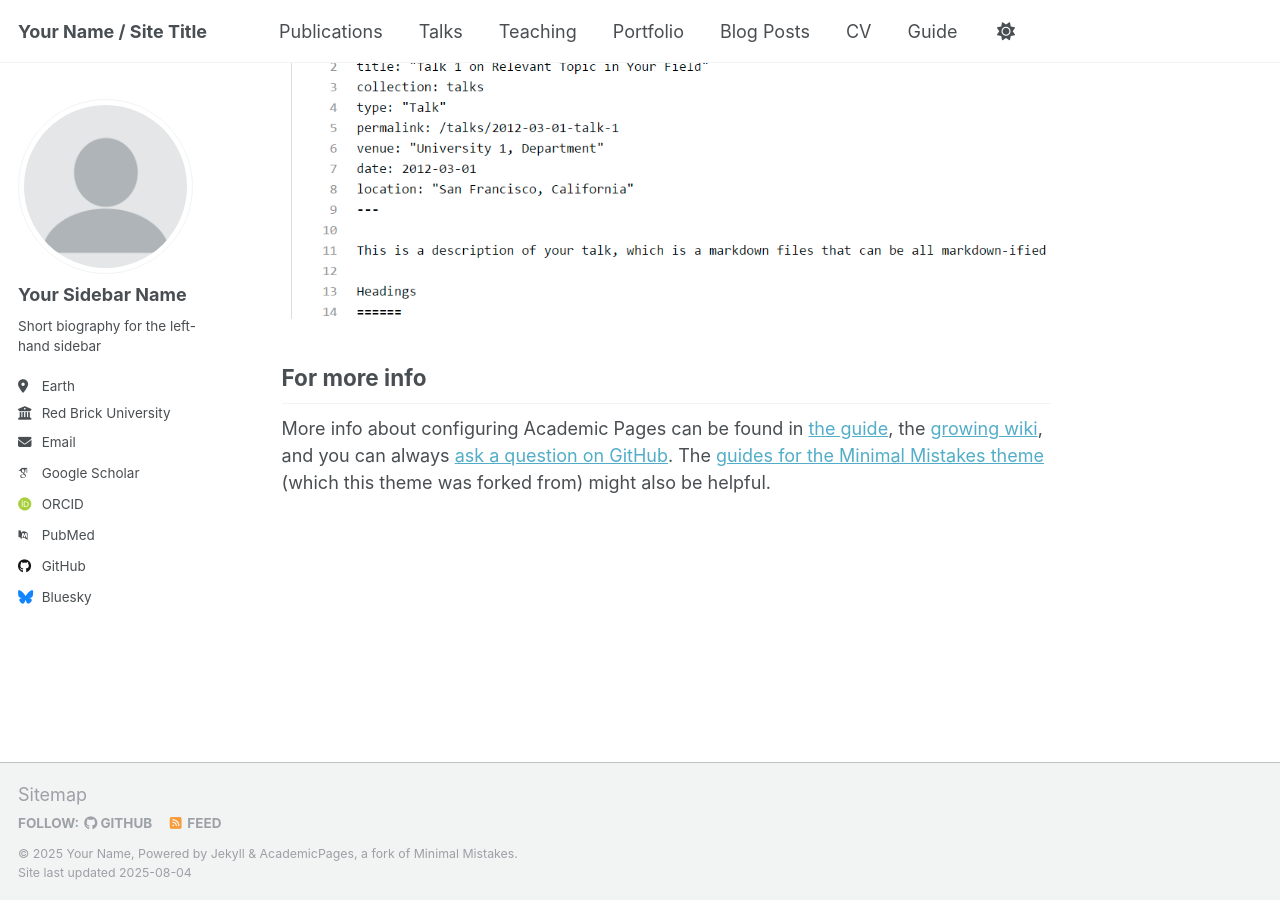
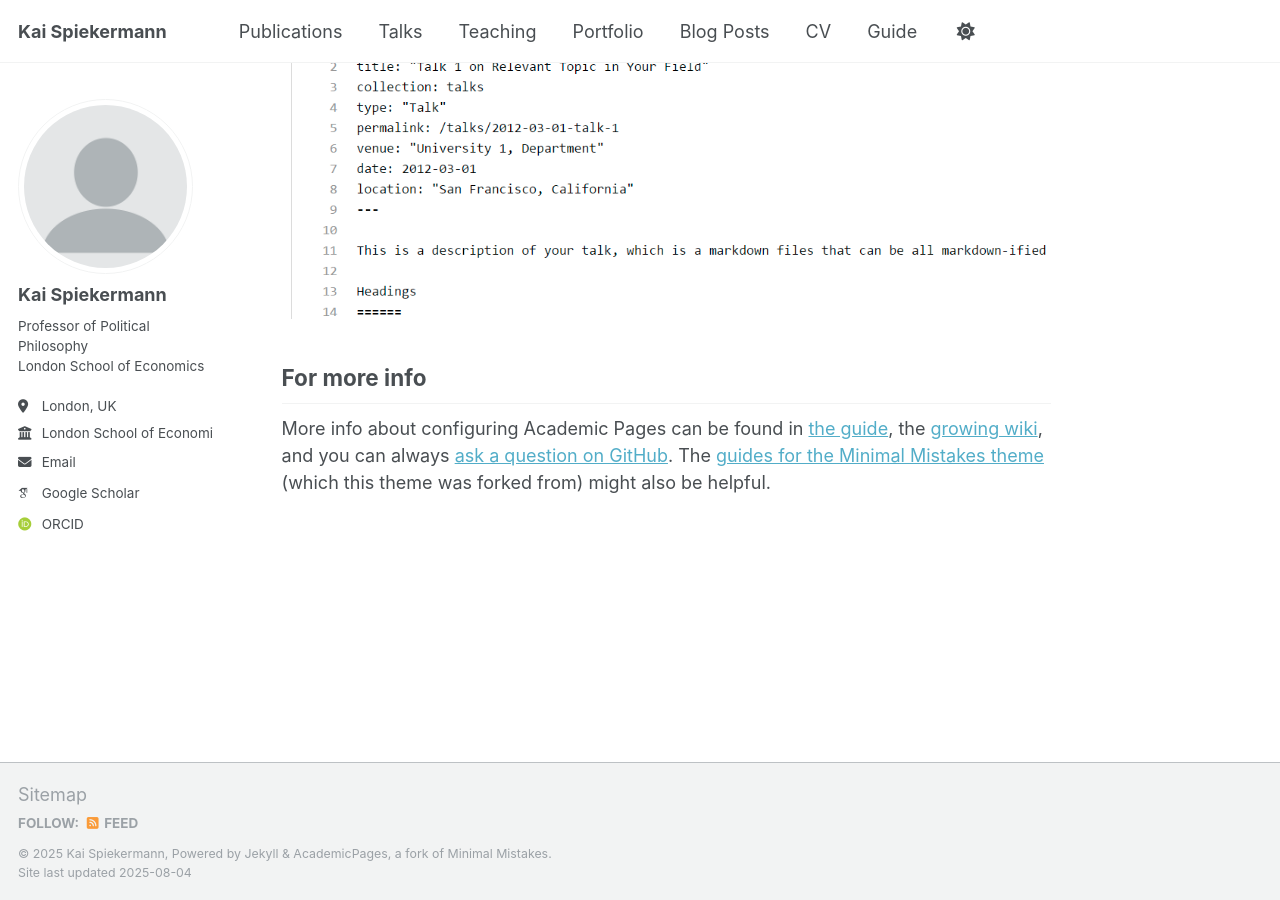
Before and after one commit to kaispk/kaispk.github.io, a Jekyll site: the page built from _pages/about.md, in a window 1280 px wide and 900 px high, scrolled down 2880 px. Built offline with Jekyll 4.4.1, drawn with Linux system fonts in a browser that asks for light colours; some web fonts are replaced; a script that is not in the unit is left out; part of the change alters nothing that is shown.

Commit message:
Update _config.yml

```diff
--- a/_config.yml
+++ b/_config.yml
@@ -2,58 +2,53 @@
 #
 # This config file is meant for settings that affect your entire site, values
 # which you are expected to set up once and rarely need to edit after that.
-# For technical reasons, this file is *NOT* reloaded automatically when you use
-# `jekyll serve -l -H localhost`. If you change this file, please restart the
-# server process.
 
 # Basic Site Settings
 locale                   : "en-US"
 site_theme               : "default"
-title                    : "Your Name / Site Title"
+title                    : "Kai Spiekermann"
 title_separator          : "-"
-name                     : &name "Your Name"
-description              : &description "personal description"
-url                      : https://academicpages.github.io # the base hostname & protocol for your site e.g. "https://[your GitHub username].github.io" or if you already have some other page hosted on Github then use "https://[your GitHub username].github.io/[Your Repo Name]"
+name                     : &name "Kai Spiekermann"
+description              : &description "Professor of Political Philosophy at the London School of Economics. Research in democratic theory, philosophy of social sciences, and politics, philosophy and economics."
+url                      : https://kaispk.github.io # the base hostname & protocol for your site
 baseurl                  : "" # the subpath of your site, e.g. "/blog"
-repository               : "academicpages/academicpages.github.io"
+repository               : "kaispk/kaispk.github.io"
 
 # Site Author - The following control what appear as part of the author content on the side bar.
-#               If a field is blank the icon and link will not appear, otherwise it will be shown.
-#               Additional customization can be done by editing /_includes/author-profile.html
 author:
   # Biographic information
-  avatar           : "profile.png"
-  name             : "Your Sidebar Name"
-  pronouns         : # example: "she/her"
-  bio              : "Short biography for the left-hand sidebar"
-  location         : "Earth"
-  employer         : "Red Brick University"
+  avatar           : "profile.png" # Update this with your photo
+  name             : "Kai Spiekermann"
+  pronouns         : # example: "he/him"
+  bio              : "Professor of Political Philosophy<br/>London School of Economics"
+  location         : "London, UK"
+  employer         : "London School of Economics"
   uri              : # URL
-  email            : "none@example.org"
+  email            : "k.spiekermann@lse.ac.uk"
 
   # Academic websites
   academia         : # URL
-  arxiv            : # URL - Update with the correct link to your profile
-  googlescholar    : "https://scholar.google.com/citations?user=PS_CX0AAAAAJ"
+  arxiv            : # URL
+  googlescholar    : "https://scholar.google.com/citations?user=YOUR_SCHOLAR_ID" # Update with your actual Google Scholar ID
   inspire-hep      : # URL
   impactstory      : # URL
-  orcid            : "http://orcid.org/yourorcidurl"
+  orcid            : "http://orcid.org/YOUR_ORCID_ID" # Update with your actual ORCID
   semantic         : # URL
-  pubmed           : "https://www.ncbi.nlm.nih.gov/pubmed/?term=john+snow"
+  pubmed           : # URL
   researchgate     : # URL
   scopus           : # URL
 
   # Repositories and software development
-  bitbucket        : # Username - Update with your username on the site
+  bitbucket        : # Username
   codepen          : # Username
   dribbble         : # Username
-  github           : "academicpages"
+  github           : # Username
   kaggle           : # Username
-  stackoverflow    : # User number or user number and name (i.e., use "1" or "1/jeff-atwood")
+  stackoverflow    : # User number
 
   # Social media
   artstation       : # Username
-  bluesky          : "bsky.app" # Replace this with you Bluesky username
+  bluesky          : # Username
   facebook         : # Username
   flickr           : # Username
   foursquare       : # Username
@@ -86,9 +81,13 @@ publication_category:
     title: 'Journal Articles'
   conferences:
     title: 'Conference Papers'
+  encyclopedia:
+    title: 'Encyclopedia Entries'
+  working:
+    title: 'Working Papers'
 
 # Site Settings
-teaser                   :  # filename of teaser fallback teaser image placed in /images/, .e.g. "500x300.png"
+teaser                   :  # filename of teaser fallback teaser image placed in /images/
 breadcrumbs              : false # true, false (default)
 words_per_minute         : 160
 future                   : true
@@ -96,41 +95,12 @@ read_more                : "disabled" # if enabled, adds "Read more" links to ex
 talkmap_link             : false      #change to true to add link to talkmap on talks page
 comments:
   provider               : # false (default), "disqus", "discourse", "facebook", "google-plus", "staticman", "custom"
-  disqus:
-    shortname            :
-  discourse:
-    server               : # https://meta.discourse.org/t/embedding-discourse-comments-via-javascript/31963 , e.g.: meta.discourse.org
-  facebook:
-    appid                :
-    num_posts            : # 5 (default)
-    colorscheme          : # "light" (default), "dark"
-staticman:
-  allowedFields          : ['name', 'email', 'url', 'message']
-  branch                 : "gh-pages" # "master", "gh-pages"
-  commitMessage          : "New comment."
-  filename               : comment-{@timestamp}
-  format                 : "yml"
-  moderation             : true
-  path                   : "_data/comments/{options.slug}"
-  requiredFields         : ['name', 'email', 'message']
-  transforms:
-    email                : "md5"
-  generatedFields:
-    date:
-      type               : "date"
-      options:
-        format           : "iso8601" # "iso8601" (default), "timestamp-seconds", "timestamp-milliseconds"
-atom_feed:
-  hide                   : false     # change to true to hide the RSS feed in the footer
-  path                   : # blank (default) uses feed.xml
-
 
 # SEO Related
 google_site_verification :
 bing_site_verification   :
 alexa_site_verification  :
 yandex_site_verification :
-
 
 # Social Sharing
 twitter:
@@ -141,20 +111,10 @@ facebook:
   publisher              :
 og_image                 :  # Social media default site image
 og_description           :  # Social media default site image description
-# For specifying social profiles
-# - https://developers.google.com/structured-data/customize/social-profiles
-social:
-  type                   : # Person or Organization (defaults to Person)
-  name                   : # If the user or organization name differs from the site's name
-  links: # An array of links to social media profiles
-
 
 # Analytics
 analytics:
   provider               :  "false" # false (default), "google", "google-universal", "google-analytics-4", "custom"
-  google:
-    tracking_id          :
-
 
 # Reading Files
 include:
@@ -194,14 +154,12 @@ keep_files:
 encoding: "utf-8"
 markdown_ext: "markdown,mkdown,mkdn,mkd,md"
 
-
 # Conversion
 markdown: kramdown
 highlighter: rouge
 lsi: false
 excerpt_separator: "\n\n"
 incremental: false
-
 
 # Markdown Processing
 kramdown:
@@ -213,7 +171,6 @@ kramdown:
   toc_levels: 1..6
   smart_quotes: lsquo,rsquo,ldquo,rdquo
   enable_coderay: false
-
 
 # These settings control the types of collections used by the template
 collections:
@@ -229,7 +186,6 @@ collections:
   talks:
     output: true
     permalink: /:collection/:path/
-
 
 # These settings control how pages and collections are included in the site
 defaults:
@@ -287,19 +243,14 @@ defaults:
       author_profile: true
       share: true
 
-
 # Sass/SCSS
 sass:
   sass_dir: _sass
-  style: compressed # http://sass-lang.com/documentation/file.SASS_REFERENCE.html#output_style
-
+  style: compressed
 
 # Outputting
 permalink: /:categories/:title/
-# paginate: 5 # amount of posts to show
-# paginate_path: /page:num/
-timezone: Etc/UTC # http://en.wikipedia.org/wiki/List_of_tz_database_time_zones
-
+timezone: Europe/London # Your timezone
 
 # Plugins
 plugins:
@@ -319,38 +270,15 @@ whitelist:
   - jekyll-redirect-from
   - jemoji
 
-
 # Archives
-#  Type
-#  - GitHub Pages compatible archive pages built with Liquid ~> type: liquid (default)
-#  - Jekyll Archives plugin archive pages ~> type: jekyll-archives
-#  Path (examples)
-#  - Archive page should exist at path when using Liquid method or you can
-#    expect broken links (especially with breadcrumbs enabled)
-#  - <base_path>/tags/my-awesome-tag/index.html ~> path: /tags/
-#  - <base_path/categories/my-awesome-category/index.html ~> path: /categories/
-#  - <base_path/my-awesome-category/index.html ~> path: /
 category_archive:
   type: liquid
   path: /categories/
 tag_archive:
   type: liquid
   path: /tags/
-# https://github.com/jekyll/jekyll-archives
-# jekyll-archives:
-#   enabled:
-#     - categories
-#     - tags
-#   layouts:
-#     category: archive-taxonomy
-#     tag: archive-taxonomy
-#   permalinks:
-#     category: /categories/:name/
-#     tag: /tags/:name/
-
 
 # HTML Compression
-# - http://jch.penibelst.de/
 compress_html:
   clippings: all
   ignore:
```
